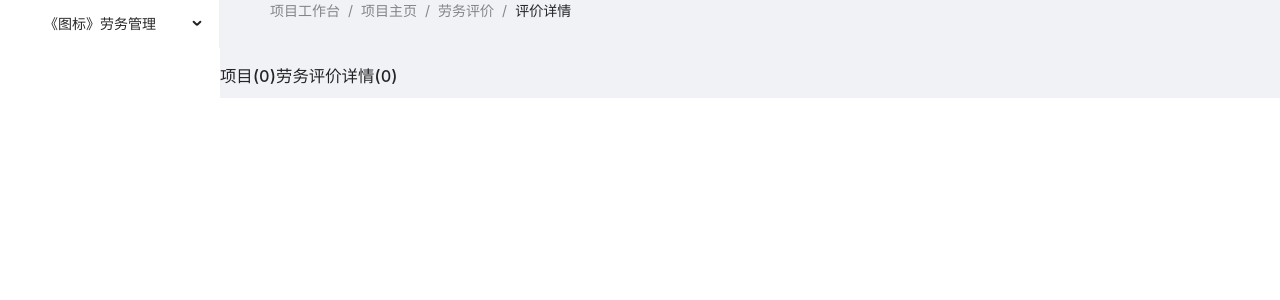
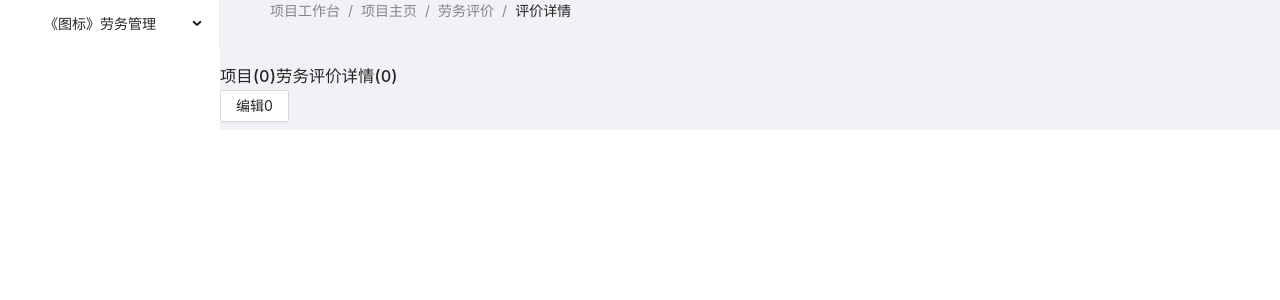
Before and after one commit to Wxh16144/react-router-demo, a React (Vite) app: page /project/0/labour/evaluation/0 in a window 1280 px wide. Shown: the top 300 px of the page. Built offline with nearby package versions, Linux system fonts and the light colour scheme.

Commit message:
劳务评价编辑

```diff
--- a/src/pages/labour/evaluation/detail.tsx
+++ b/src/pages/labour/evaluation/detail.tsx
@@ -1,15 +1,20 @@
-import React from 'react'
-import { useParams } from 'react-router'
+import { Button } from 'antd'
+import { useLocation, useParams } from 'react-router'
 import useProject from '../../../hooks/useProject'
+import { history } from '../../../main'
 
 const EvaluationDetail = (props: any) => {
   const { isProject, projectId } = useProject()
   const { id } = useParams<any>()
+  const { pathname } = useLocation()
 
   return (
     <h1>
       {isProject ? `项目(${projectId})` : '企业'}劳务评价详情({id})
       <br />
+      <Button onClick={() => {
+        history.push(`${pathname}/edit`)
+      }}>编辑{projectId}</Button>
     </h1>
   )
 }
--- /dev/null
+++ b/src/pages/labour/evaluation/edit.tsx
@@ -0,0 +1,17 @@
+import React from 'react'
+import { useParams } from 'react-router'
+import useProject from '../../../hooks/useProject'
+
+const EvaluationDetail = (props: any) => {
+  const { isProject, projectId } = useProject()
+  const { id } = useParams<any>()
+
+  return (
+    <h1>
+      {isProject ? `项目(${projectId})` : '企业'}劳务评价详情-编辑页({id})
+      <br />
+    </h1>
+  )
+}
+
+export default EvaluationDetail
--- a/src/router/labour.routes.tsx
+++ b/src/router/labour.routes.tsx
@@ -1,9 +1,10 @@
 import LabourEvaluation from "../pages/labour/evaluation";
 import LabourEvaluationDetail from "../pages/labour/evaluation/detail";
+import LabourEvaluationEdit from "../pages/labour/evaluation/edit";
 import { COMPANY_BASE_PATH, PROJECT_HOME_BASE_PATH } from "./constants";
 import { RouteItem } from "./interface";
 
-import {upperFirst} from 'lodash-es'
+import { upperFirst } from 'lodash-es'
 
 export const LABOR_BASE_PATH = '/labour';
 export const LABOR_EVALUATE_BASE_PATH = `${LABOR_BASE_PATH}/evaluation`;
@@ -21,6 +22,14 @@ const labourRoutesEvaluation: RouteItem[] = [
     name: 'labourEvaluationDetail',
     title: '评价详情',
     component: LabourEvaluationDetail,
+    exact: true,
+    hideInMenu: true,
+  },
+  {
+    path: `${LABOR_EVALUATE_BASE_PATH}/:id/edit`,
+    name: 'labourEvaluationEdit',
+    title: '编辑评价',
+    component: LabourEvaluationEdit,
     exact: true,
     hideInMenu: true,
   }
```
